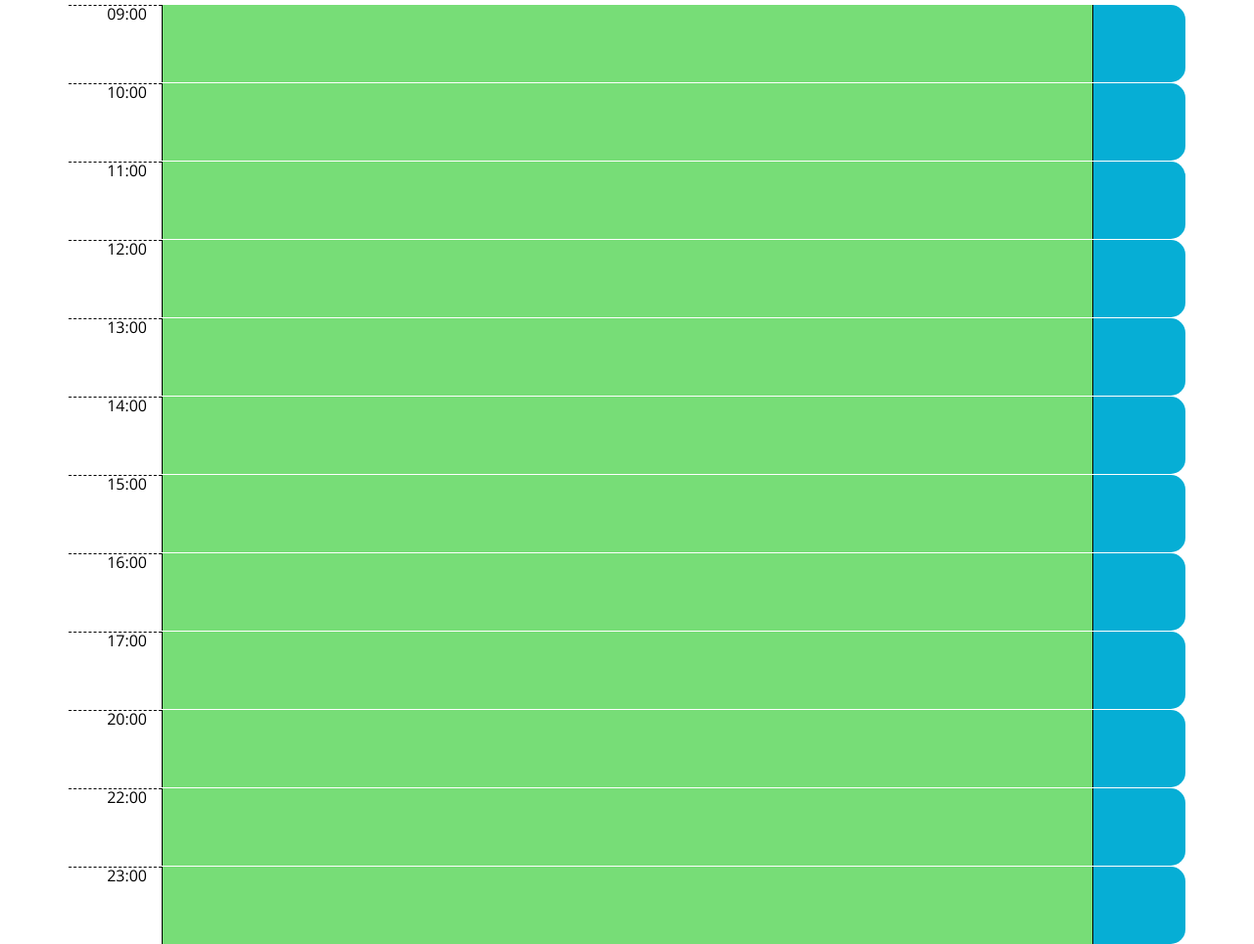
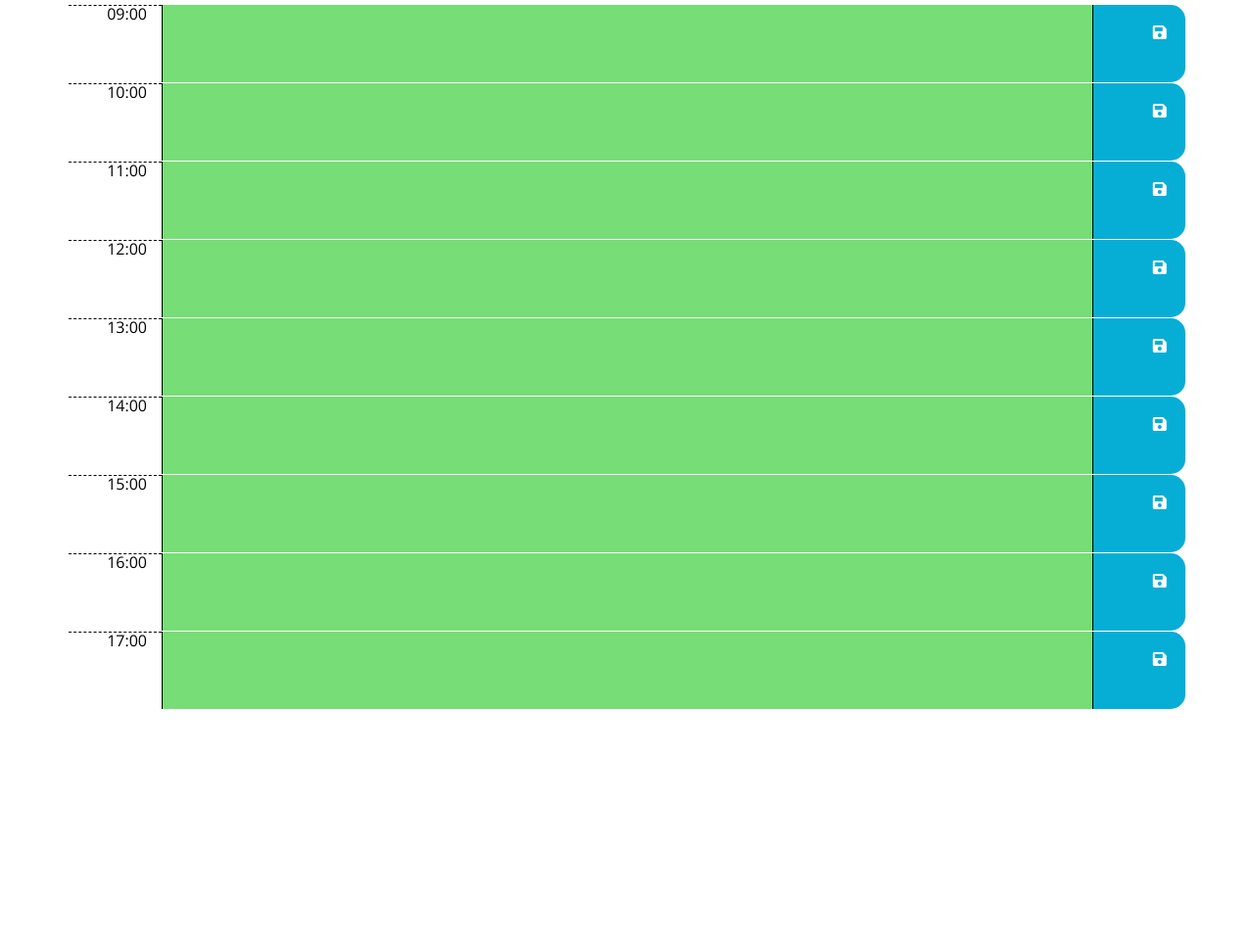
Before and after one commit to mslnance/mslnance.github.io-super-disco, a plain HTML site: page index.html in a window 1280 px wide. Shown: the part 332-1296 px from the top of the page at 98% size. After the commit the page ends 1056 px from the top, so only its background shows below. Drawn offline with nearby package versions, Linux system fonts and the light colour scheme.

Commit message:
Added Save icons

```diff
--- a/assets/css/style.css
+++ b/assets/css/style.css
@@ -70,6 +70,7 @@ textarea{
   border-bottom-right-radius: 15px;
   background-color: #06AED5;
   color: white;
+
 }
 
 .saveBtn i:hover {
--- a/index.html
+++ b/index.html
@@ -33,83 +33,71 @@
         <div class="col-1 hour"><span>09:00</span></div>
           <textarea id="event9" name="event-name" class="col-10 description overflow-hidden" >
           </textarea>
-        <div class="col-1 saveBtn"></div>
+        <div class="col-1 saveBtn"><span class="align-middle">
+          <i class="fas fa-save "></i></span>
+        </div>
       </div>
       <div class="row">
         <div class="col-1 hour"><span>10:00</span></div>
           <textarea id="event10" name="event-name" class="col-10 description overflow-hidden" >
           </textarea>
-        <div class="col-1 saveBtn"></div>
+        <div class="col-1 saveBtn"><span class="align-middle">
+          <i class="fas fa-save "></i></span></i></div>
       </div>
       <div class="row">
         <div class="col-1 hour"><span>11:00</span></div>
           <textarea id="event11" name="event-name" class="col-10 description overflow-hidden" >
           </textarea>
-        <div class="col-1 saveBtn"></div>
+        <div class="col-1 saveBtn"> <span class="align-middle">
+          <i class="fas fa-save "></i></span></i></div>
       </div>
       <div class="row">
         <div class="col-1 hour"><span>12:00</span></div>
           <textarea id="event12" name="event-name" class="col-10 description overflow-hidden" >
           </textarea>
-        <div class="col-1 saveBtn"></div>
+        <div class="col-1 saveBtn"><span class="align-middle">
+          <i class="fas fa-save "></i></span></i></div>
       </div>
       <div class="row">
         <div class="col-1 hour"><span>13:00</span></div>
           <textarea id="event13" name="event-name" class="col-10 description overflow-hidden" >
           </textarea>
-        <div class="col-1 saveBtn"></div>
+        <div class="col-1 saveBtn"><span class="align-middle">
+          <i class="fas fa-save "></i></span></i></div>
       </div>
       <div class="row">
         <div class="col-1 hour"><span>14:00</span></div>
           <textarea id="event14" name="event-name" class="col-10 description overflow-hidden" >
           </textarea>
-        <div class="col-1 saveBtn"></div>
+        <div class="col-1 saveBtn"><span class="align-middle">
+          <i class="fas fa-save "></i></span></i></div>
       </div>
       <div class="row">
         <div class="col-1 hour"><span>15:00</span></div>
           <textarea id="event15" name="event-name" class="col-10 description overflow-hidden" >
           </textarea>
-        <div class="col-1 saveBtn"></div>
+        <div class="col-1 saveBtn"><span class="align-middle">
+          <i class="fas fa-save "></i></span></i></div>
       </div>
       <div class="row">
         <div class="col-1 hour"><span>16:00</span></div>
           <textarea id="event16" name="event-name" class="col-10 description overflow-hidden" >
           </textarea>
-        <div class="col-1 saveBtn"></div>
+        <div class="col-1 saveBtn"><span class="align-middle">
+          <i class="fas fa-save "></i></span></i></div>
       </div>
       <div class="row">
         <div class="col-1 hour"><span>17:00</span></div>
           <textarea id="event17" name="event-name" class="col-10 description overflow-hidden" >
           </textarea>
-        <div class="col-1 saveBtn"></div>
+        <div class="col-1 saveBtn"><span class="align-middle">
+          <i class="fas fa-save "></i></span></i></div>
       </div>
-      <div class="row">
-        <div class="col-1 hour"><span>20:00</span></div>
-          <textarea id="event20" name="event-name" class="col-10 description overflow-hidden" >
-          </textarea>
-        <div class="col-1 saveBtn"></div>
-      </div>
-      <div class="row">
-        <div class="col-1 hour"><span>22:00</span></div>
-
-          <textarea id="event22" name="event-name" class="col-10 description overflow-hidden" >
-          </textarea>
-
-      <div class="col-1 saveBtn"></div>
-      </div>
-      <div class="row">
-        <div class="col-1 hour"><span>23:00</span></div>
-
-          <textarea id="event23" name="event-name" class="col-10 description overflow-hidden" >
-          </textarea>
-
-      <div class="col-1 saveBtn"></div>
-      </div>
-
     </div>
 
     <script src="https://code.jquery.com/jquery-3.4.1.min.js"></script>
     <script src="https://cdnjs.cloudflare.com/ajax/libs/moment.js/2.24.0/moment.min.js"></script>
+    <script src="https://maxcdn.bootstrapcdn.com/bootstrap/3.3.7/js/bootstrap.min.js"></script>
     <script src="./assets/js/script.js"></script>
   </body>
 </html>
```
